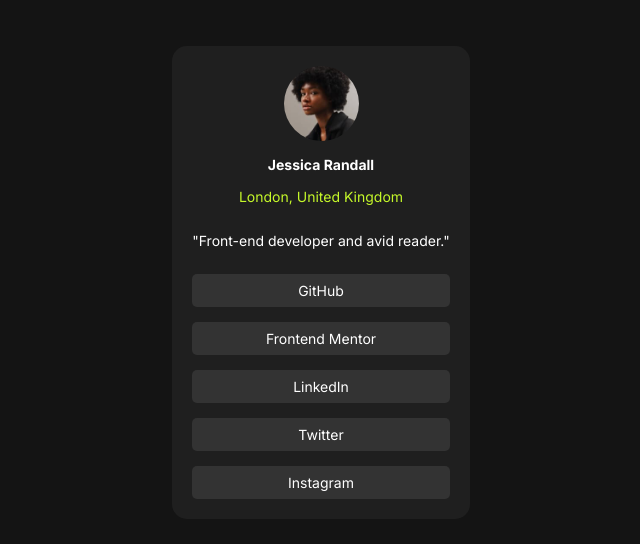
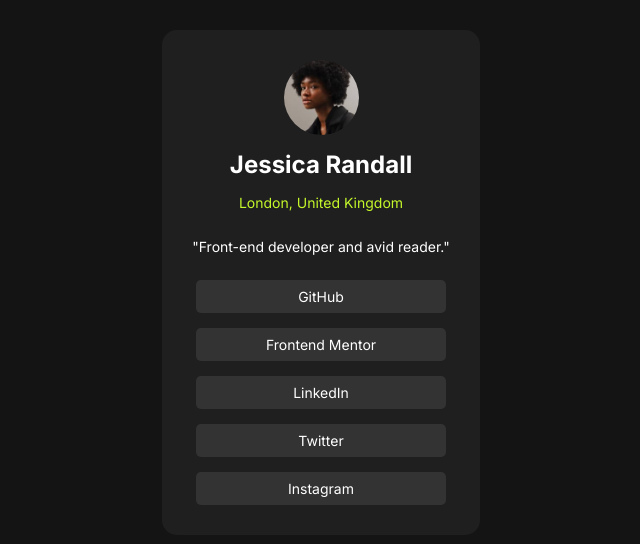
Before and after one commit to SGcoder120/social-links-profile-main, a plain HTML site: page index.html in a window 1280 px wide. Shown: the part 118-662 px from the top of the page, without its empty margins (319-959 px from the left). Drawn offline with Linux system fonts and the light colour scheme.

Commit message:
Finished the UI and updated the README

```diff
--- a/index.html
+++ b/index.html
@@ -20,15 +20,15 @@
   <body>
     <div class="container">
       <img src="assets/images/avatar-jessica.jpeg" class="avatar-img" alt="profile-pic" />
-      <h3 class="name">Jessica Randall</h3>
+      <h2 class="name">Jessica Randall</h2>
       <p class="location">London, United Kingdom</p>
       <p class="role">"Front-end developer and avid reader."</p>
 
-      <button><a href="hhtps://github.com">GitHub</a></button>
-      <button><a href="hhtps://frontendmentor.io">Frontend Mentor</a></button>
-      <button><a href="hhtps://linkedin.com">LinkedIn</a></button>
-      <button><a href="hhtps://x.com">Twitter</a></button>
-      <button><a href="hhtps://instagram.com">Instagram</a></button>
+      <a href="https://github.com"><button>GitHub</button></a>
+      <a href="https://frontendmentor.io"><button>Frontend Mentor</button></a>
+      <a href="https://linkedin.com"><button>LinkedIn</button></a>
+      <a href="https://x.com"><button>Twitter</button></a>
+      <a href="https://instagram.com"><button>Instagram</button></a>
     </div>
   </body>
 </html>
--- a/styles.css
+++ b/styles.css
@@ -23,8 +23,14 @@ body {
     gap: 20px;
 }
 
-p, h3, button, .attribution {
+p,
+button,
+.attribution {
     font-size: 14px;
+    color: white;
+}
+
+h2 {
     color: white;
 }
 
@@ -33,7 +39,7 @@ p, h3, button, .attribution {
     flex-direction: column;
     gap: 15px;
     background-color: hsl(0, 0%, 12%);
-    padding: 20px;
+    padding: 30px;
     border-radius: 15px;
     align-items: center;
 }
@@ -52,15 +58,18 @@ p.role {
     padding-bottom: 10px;
 }
 
-button {
+a button {
+    text-decoration: none;
+    color: white;
     background-color: hsl(0, 0%, 20%);
     padding: 8px 10px;
     border: none;
     border-radius: 5px;
-    width: 100%;
+    width: 250px;
 }
 
-button a {
-    text-decoration: none;
-    color: white;
+a button:hover {
+    background-color: hsl(75, 94%, 57%);
+    color: black;
+    cursor: pointer;
 }
```
Also changed, not shown: assets/images/screenshot_image.png (added), 1 other file.
